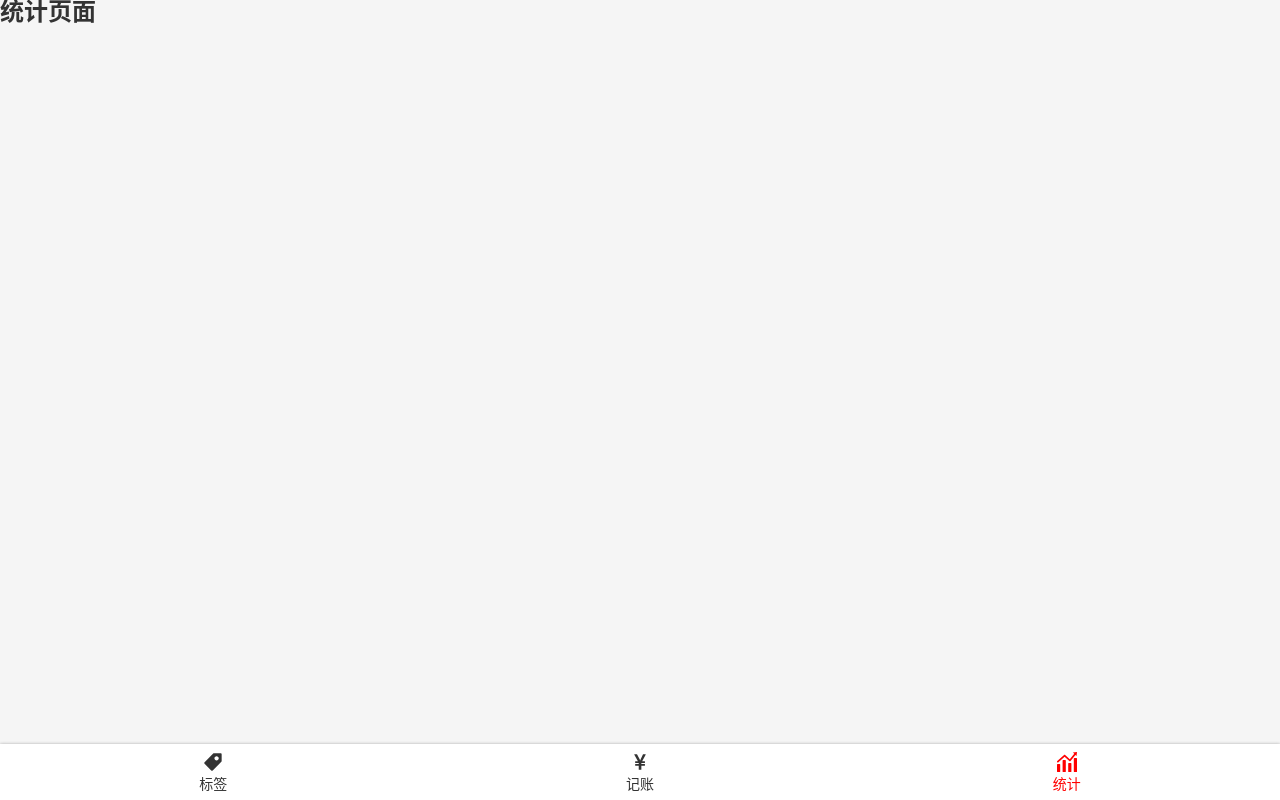
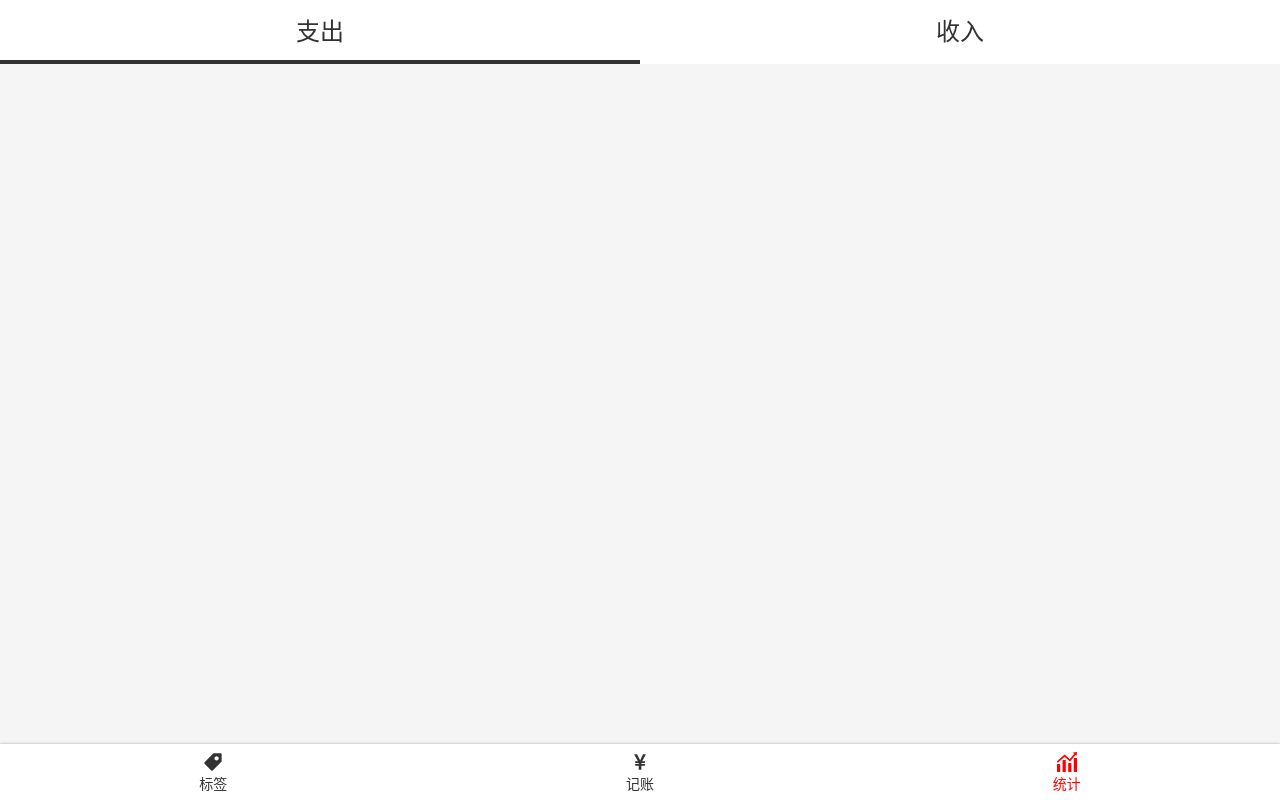
Before and after one commit to sun1948/My-Tally, a React app: page /#/statistics in a window 1280 px wide. Built offline with nearby package versions, Linux system fonts and the light colour scheme.

Commit message:
categorySection 代码复用

```diff
--- a/src/views/Money.tsx
+++ b/src/views/Money.tsx
@@ -11,6 +11,9 @@ const MyLayout = styled(Layout)`
   display: flex;
   flex-direction: column;
 `;
+const CategoryWrapper = styled.div`
+  background: #C4c4c4;
+`
 type CategoryType = '-' | '+';
 const defaultFormData = {
   tagIds: [] as number[],
@@ -43,8 +46,10 @@ const Money = () => {
                    onChange={tagIds => onChange({tagIds})}/>
       <NoteSection value={selected.note}
                    onChange={note => onChange({note})}/>
-      <CategorySection value={selected.category}
-                       onChange={category => onChange({category})}/>
+      <CategoryWrapper>
+        <CategorySection value={selected.category}
+                         onChange={category => onChange({category})}/>
+      </CategoryWrapper>
       <NumberPadSection value={selected.amount}
                         onChange={amount => onChange({amount})}
                         onOk={submit}/>
--- a/src/views/Money/Category.tsx
+++ b/src/views/Money/Category.tsx
@@ -2,11 +2,10 @@ import styled from 'styled-components';
 import React, {useState} from 'react';
 
 const Wrapper = styled.section`
-  background: #C4C4C4;
   font-size: 24px;
   line-height: 22px;
-  >ul{
-    >li{
+  > ul{
+    > li{
       width: 50%; text-align: center;
       display:inline-block; padding: 21px 0; position: relative;
       &.selected::after{
@@ -34,12 +33,16 @@ const CategorySection: React.FC<Props> = (props) => {
           >{hashMap[c]}
           </li>
         )}
-        {/*<li className={category ==='-'? 'selected' : ''}*/}
-        {/*    onClick={()=>{setCategory('-')}}>支出</li>*/}
-        {/*<li className={category ==='+'? 'selected' : ''}*/}
-        {/*    onClick={()=>{setCategory('+')}}>收入</li>*/}
       </ul>
     </Wrapper>
   );
 };
 export {CategorySection};
+
+
+
+
+{/*<li className={category ==='-'? 'selected' : ''}*/}
+{/*    onClick={()=>{setCategory('-')}}>支出</li>*/}
+{/*<li className={category ==='+'? 'selected' : ''}*/}
+{/*    onClick={()=>{setCategory('+')}}>收入</li>*/}
--- a/src/views/Statistics.tsx
+++ b/src/views/Statistics.tsx
@@ -1,10 +1,20 @@
-import React from 'react';
 import Layout from 'components/Layout';
+import {CategorySection} from './Money/Category';
+import React, {useState} from 'react';
+import styled from 'styled-components';
 
+const Wrapper = styled.div`
+  background: white;
+`;
 const Statistics = () => {
+  const [category, setCategory] = useState<'-' | '+'>('-');
   return (
     <Layout>
-      <h2>统计页面</h2>
+      <Wrapper>
+        <CategorySection value={category}
+                         onChange={category => setCategory(category)}/>
+      </Wrapper>
+
     </Layout>
   );
 };
```
